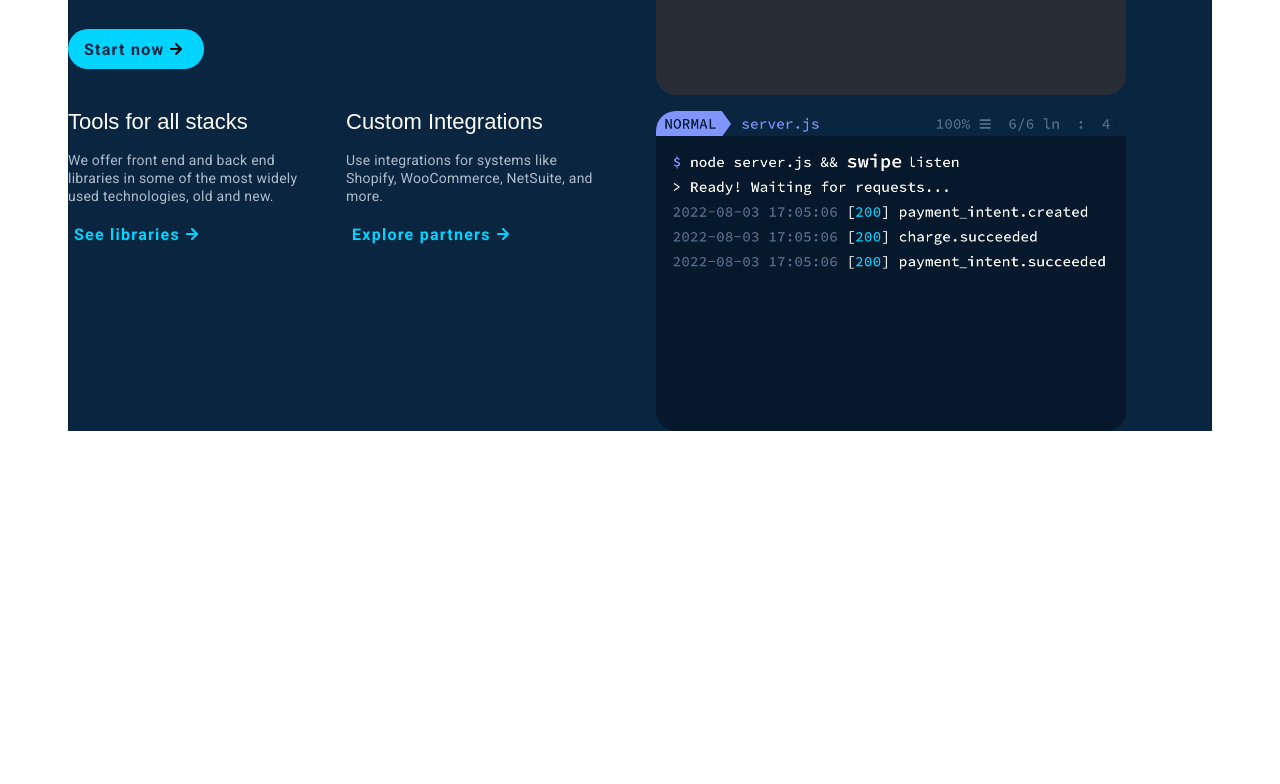
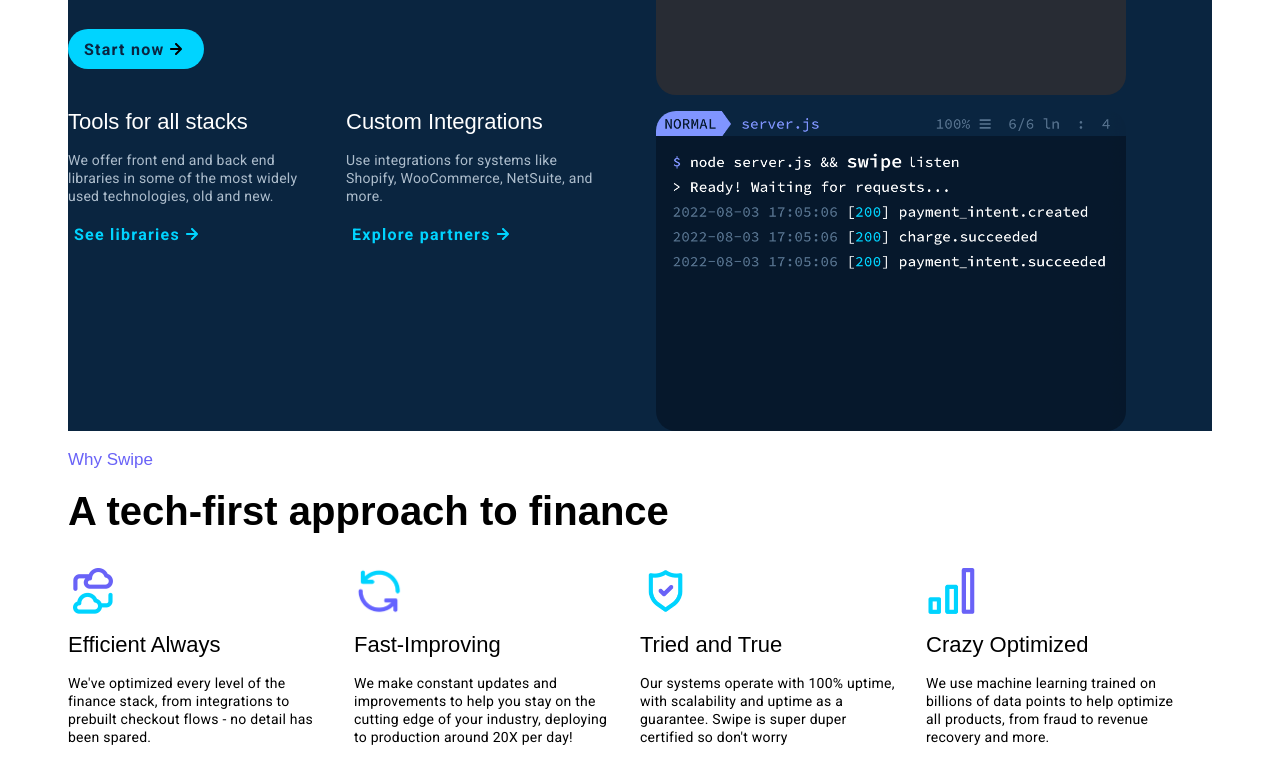
Before and after one commit to Paul-Annay/swipe, a plain HTML site: page index.html in a window 1280 px wide. Shown: the part 2755-3539 px from the top of the page. Before the commit the page ends 3250 px from the top, so only its background shows below. Drawn offline with Linux system fonts and the light colour scheme; a web font is replaced by a local one.

Commit message:
Finishing the why-swipe section

```diff
--- a/index.css
+++ b/index.css
@@ -452,3 +452,23 @@ main {
 }
 
 /* INTEGRATION SECTION */
+
+/* WHY SWIPE */
+
+.why-swipe-section .card-container {
+    display: flex;
+    margin: var(--spacing-lg) 0;
+}
+
+.why-swipe-section .card-container .card {
+    width: 25%;
+    padding: 0 var(--spacing-sm) 0 0;
+    margin: 0 var(--spacing-md) 0 0;
+    box-sizing: border-box;
+}
+
+.why-swipe-section .secondary-text {
+    color: var(--text-black);
+}
+
+/* WHY SWIPE */
--- a/index.html
+++ b/index.html
@@ -149,6 +149,47 @@
             </div>
         </div>
 
+
+        <div class="why-swipe-section">
+            <div class="section-container">
+                <p class="subtitle">Why Swipe</p>
+                <h2>A tech-first approach to finance</h2>
+                <div class="card-container">
+                    <div class="card">
+                        <img src="./assets/cloud-icon.png" alt="Cloud" class="icon">
+                        <h3>Efficient Always</h3>
+                        <p class="secondary-text">We've optimized every level of the finance stack, from integrations to
+                            prebuilt checkout
+                            flows - no detail has been spared.</p>
+                    </div>
+
+                    <div class="card">
+                        <img src="./assets/cycle-icon.png" alt="Cloud" class="icon">
+                        <h3>Fast-Improving</h3>
+                        <p class="secondary-text">We make constant updates and improvements to help you stay on the
+                            cutting edge of your
+                            industry, deploying to production around 20X per day!</p>
+                    </div>
+
+                    <div class="card">
+                        <img src="./assets/shield-icon.png" alt="Cloud" class="icon">
+                        <h3>Tried and True</h3>
+                        <p class="secondary-text">Our systems operate with 100% uptime, with scalability and uptime as a
+                            guarantee. Swipe is
+                            super duper certified so don't worry</p>
+                    </div>
+
+                    <div class="card">
+                        <img src="./assets/bars-icon.png" alt="Cloud" class="icon">
+                        <h3>Crazy Optimized</h3>
+                        <p class="secondary-text">We use machine learning trained on billions of data points to help
+                            optimize all products,
+                            from fraud to revenue recovery and more.</p>
+                    </div>
+                </div>
+            </div>
+        </div>
+
     </main>
 
 </body>
```
